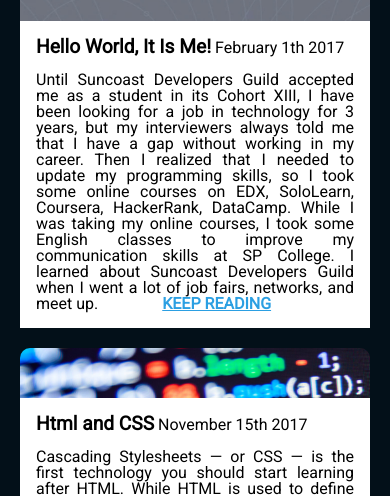
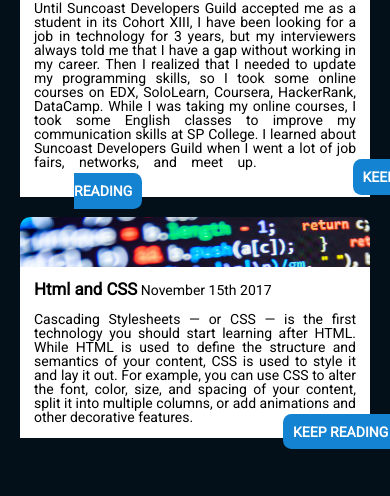
Before and after one commit to Elro1118/my-portafolio-page, a website: page public/index.html in a window 390 px wide. Shown: the part 992-1488 px from the top of the page. Drawn offline with Linux system fonts and the light colour scheme.

Commit message:
improvingFase

```diff
--- a/public/index.html
+++ b/public/index.html
@@ -83,8 +83,8 @@
 					spacing of your content, split it into multiple columns, or add
 					animations and other decorative features.<strong
 						><a
+							href="https://www.linkedin.com/in/silvana-rojas-836a9072/"
 							id="mySecondBox"
-							href="https://www.linkedin.com/in/silvana-rojas-836a9072/"
 							>KEEP READING</a
 						></strong
 					>
--- a/public/screen.css
+++ b/public/screen.css
@@ -1,5 +1,5 @@
 :root {
-	font: 16px / 1 'Roboto', sans-serif;
+	font: 14px / 1 'Roboto', sans-serif;
 }
 
 html {
@@ -190,11 +190,12 @@ h2 {
 }
 #mySecondBox {
 	background-color: rgb(20, 131, 210);
-	margin: -0.5rem 1rem -1rem 4rem;
+	text-align: center;
 	border: none;
 	color: white;
 	border-radius: 3px;
-	/* background: rgb(43, 159, 226);
+
+	/*
 	position: absolute;
 	margin: 0 auto;
 	left: 1635px;
@@ -264,5 +265,28 @@ h2 {
 		background: initial;
 		color: rgb(43, 159, 226);
 	}
+
+	/*----------------Float Boxes--------------------*/
+	#myFirstBox {
+		background-color: rgb(20, 131, 210);
+		position: relative;
+		color: white;
+		top: 15px;
+		left: 40px;
+		padding: 0.7rem;
+		border-radius: 0.6rem;
+		text-decoration: none;
+	}
+	#mySecondBox {
+		background-color: rgb(20, 131, 210);
+		position: relative;
+		color: white;
+		top: 15px;
+		left: 90px;
+		padding: 0.7rem;
+		border-radius: 0.6rem;
+		text-decoration: none;
+	}
+	/*------------------------------------------------*/
 }
 /*------------------------------------------------*/
```
